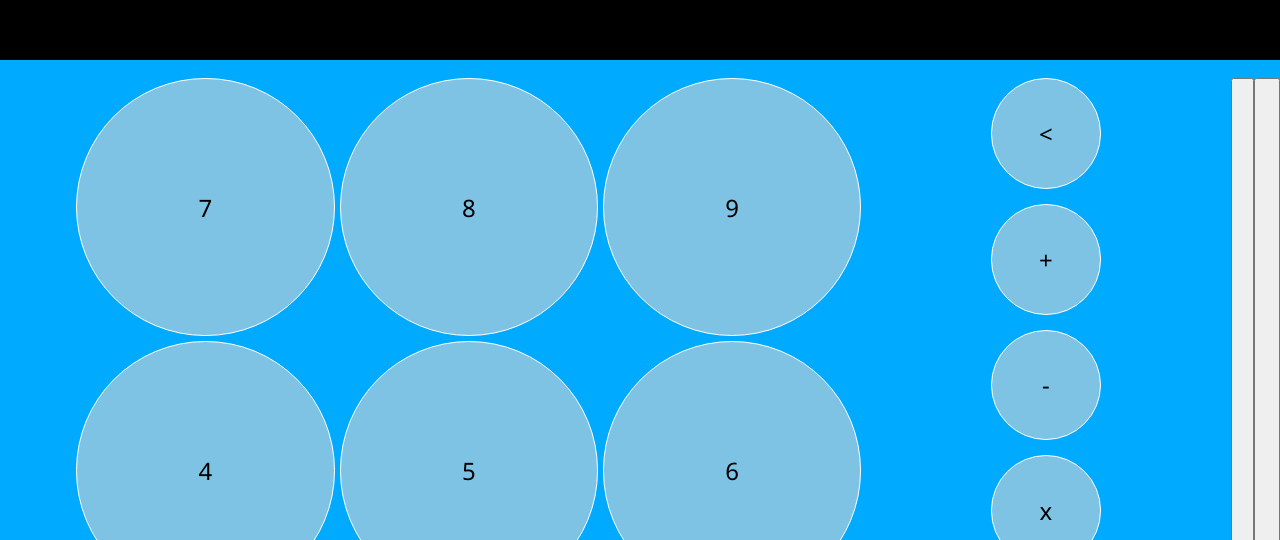
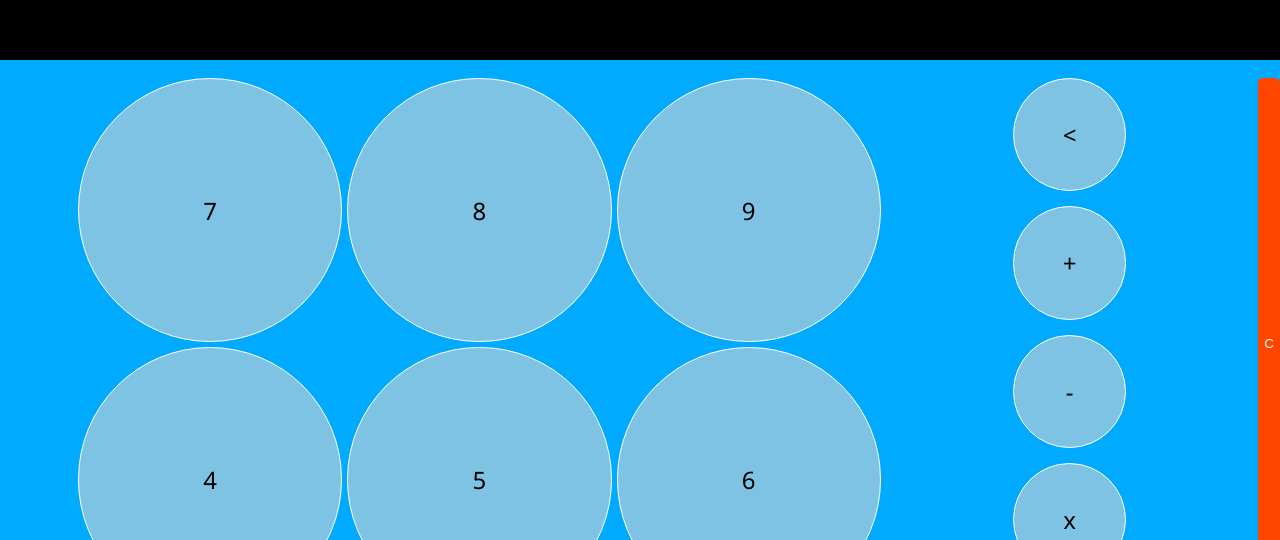
Before and after one commit to richi-coder/React-Calculator, a React (Create React App) app: page / in a window 1280 px wide. Shown: the part 260-800 px from the top of the page. Built offline with nearby package versions, Linux system fonts and the light colour scheme.

Commit message:
c-equals buttons organized

```diff
--- a/src/App.js
+++ b/src/App.js
@@ -5,12 +5,16 @@ import { Display } from "./Display.js"
 import { Number } from "./Number.js"
 import { Message } from "./Message.js"
 const Equals = (props) => {
-  return <button onClick={() => calculation(props.memory)}>=</button>
+  return <button
+  className="equals-button"
+  onClick={() => calculation(props.memory)}>=</button>
 };
 
 const Reset = (props) => {
   return (
-    <button onClick={props.reset}>C</button>
+    <button
+    className="reset-button"
+    onClick={props.reset}>C</button>
   )
 }
 // Este codigo suma dos numeros
@@ -90,8 +94,10 @@ export default function App() {
         <Operator operator={"x"} operation={operator} resetActual={resetActual} />
         <Operator operator={"/"} operation={operator} resetActual={resetActual} />
       </div>
+      <div className="c-equals">
+      <Reset reset={reset}/>
       <Equals memory={memory} />
-      <Reset reset={reset}/>
+      </div>
       </div>
       <br />
     </div>
--- a/src/style.css
+++ b/src/style.css
@@ -110,3 +110,22 @@ body {
   50% {color: gray}
   100% {color: white}
 }
+
+.c-equals {
+  display: grid;
+  gap: 10px;
+}
+
+.equals-button {
+  background-color: black;
+  color: white;
+  border: none;
+  border-radius: 5px;
+}
+
+.reset-button {
+  background-color: orangered;
+  color: white;
+  border: none;
+  border-radius: 5px;
+}
```
